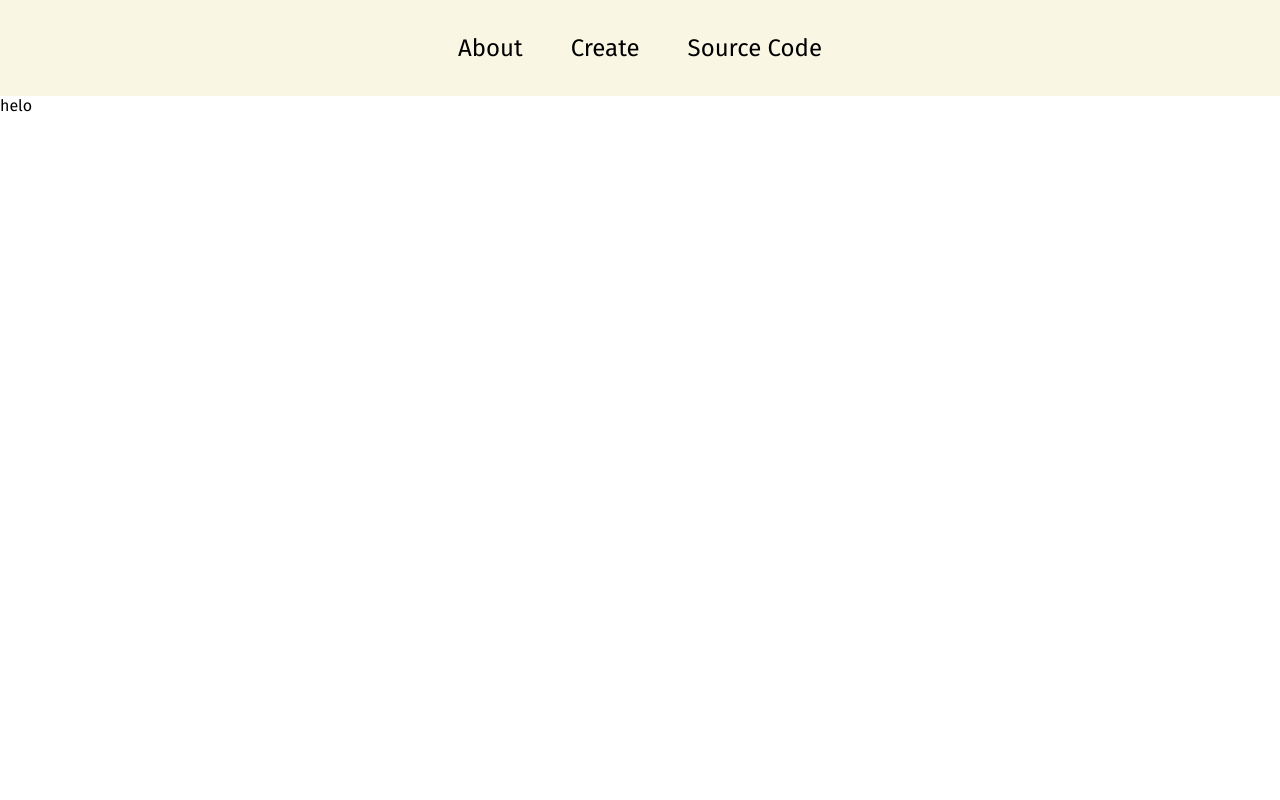
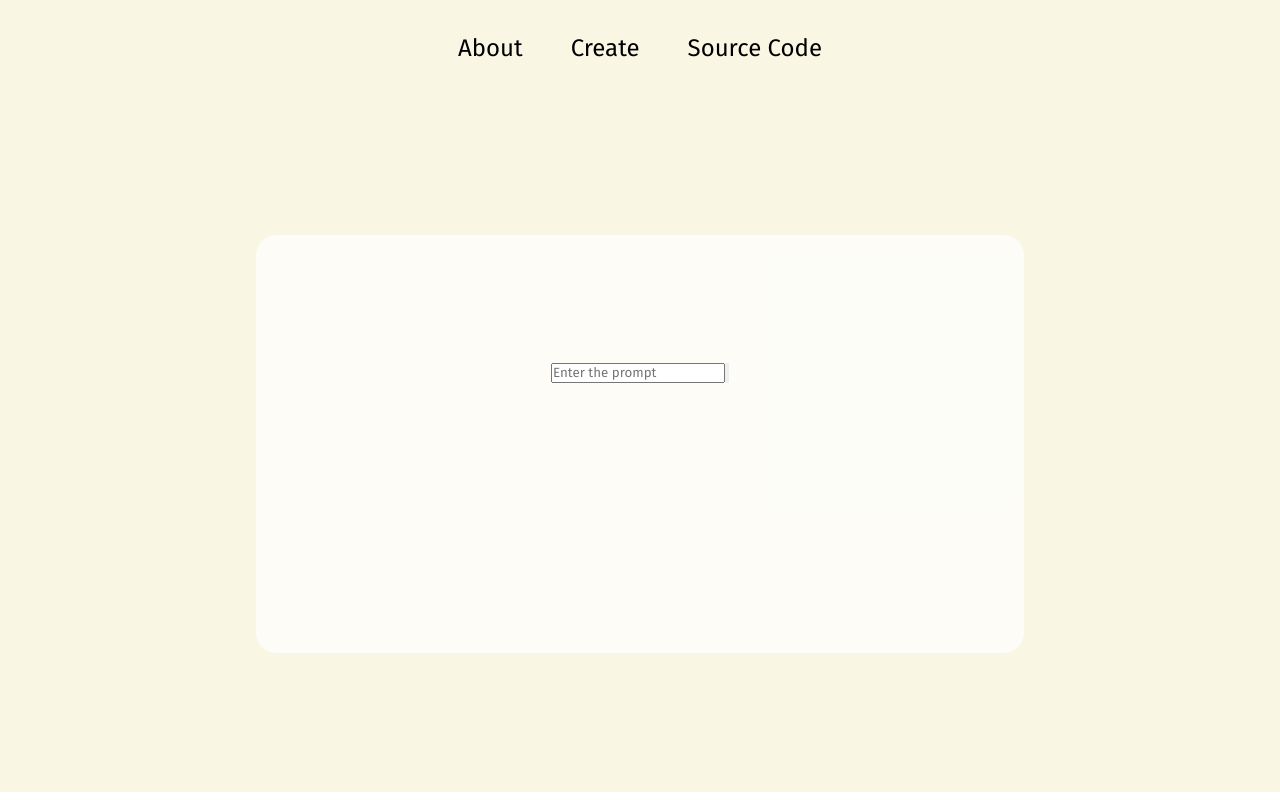
Before and after one commit to sandeepsreekumar4067/slide-genie, a React (Vite) app: page /prompt in a window 1280 px wide. Built offline with nearby package versions, Linux system fonts and the light colour scheme; a web font is replaced by a local one.

Commit message:
made the skeleton

```diff
--- a/src/Frontend/components/prompt.jsx
+++ b/src/Frontend/components/prompt.jsx
@@ -1,7 +1,11 @@
+import '../style/promptpage.css'
 const PromptPage = () => {
     return (
-        <div className="prompt-container">
-            helo
+        <div className="prompt-page">
+            <div className="prompt-container">
+                <input type="text" placeholder="Enter the prompt" />
+                <input type="button" value="" />
+            </div>
         </div>
      );
 }
--- /dev/null
+++ b/src/Frontend/style/promptpage.css
@@ -0,0 +1,22 @@
+.prompt-page {
+    height: 87vh;
+    width: 100%;
+    display: flex;
+    align-items: center;
+    justify-content: center;
+    overflow: hidden;
+    background-color: var(--mainBg);
+}
+
+.prompt-container {
+    height: 60%;
+    width: 60%;
+    background-color: rgb(255, 255, 255, 0.7);
+    border-radius: 20px;
+    display: flex;
+    align-items: start;
+    justify-content: center;
+    padding: 8rem;
+    box-sizing: border-box;
+
+}
```
